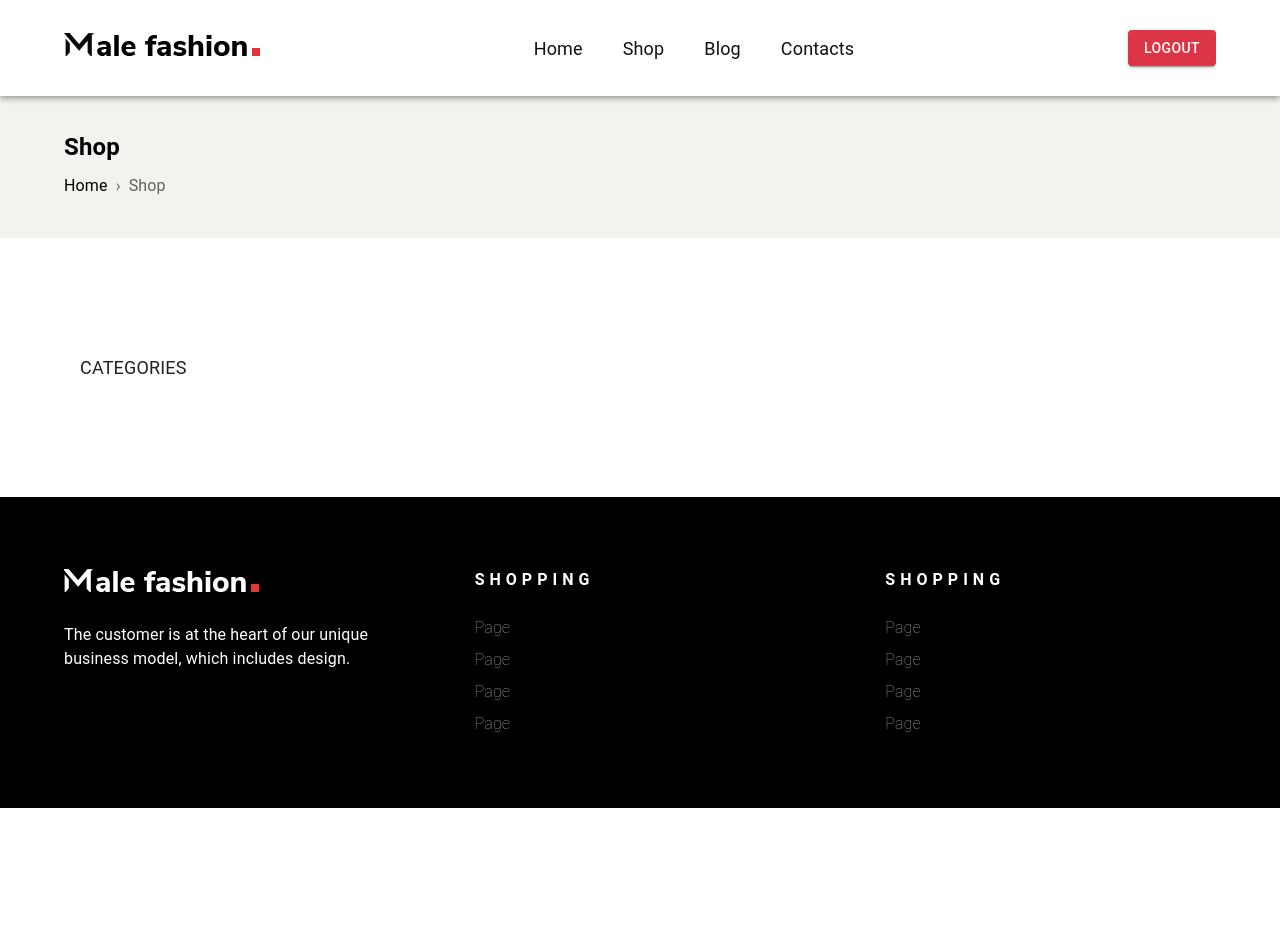
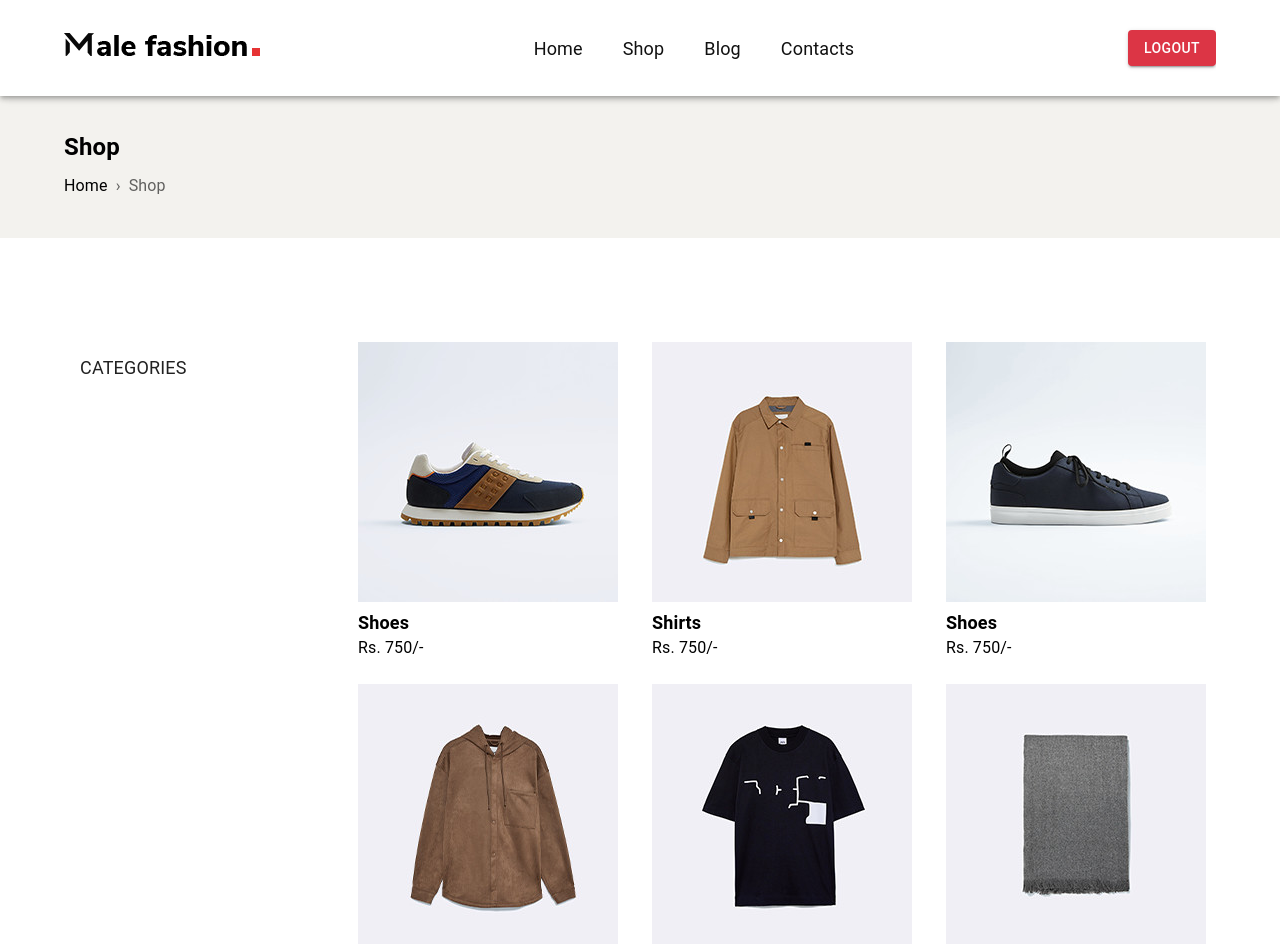
Before and after one commit to chintan-fxisai/E-Commerce, a React (Vite) app in the folder Frontend/: page /shop in a window 1280 px wide. Shown: the top 952 px of the page. Before the commit the page ends 808 px from the top, so only its background shows below. Built offline with nearby package versions, Linux system fonts and the light colour scheme; sample sign-in values are in the browser's storage; some icons are missing.

Commit message:
Shopping page Complete

```diff
--- a/Frontend/src/components/Breadcrumb/Breadcrumb.jsx
+++ b/Frontend/src/components/Breadcrumb/Breadcrumb.jsx
@@ -2,8 +2,6 @@ import { Box, Breadcrumbs, Container, Link, Typography } from '@mui/material'
 import React from 'react'
 
 function Accordian({ pageName }) {
-
-
 
     return (
         <Box
@@ -29,7 +27,8 @@ function Accordian({ pageName }) {
                             textDecoration: 'none'
                         }}>Home</Link>
                     <Typography
-                    >Shop</Typography>
+                    >{pageName}</Typography>
+
                 </Breadcrumbs>
 
             </Container>
--- /dev/null
+++ b/Frontend/src/pages/Shop/ProductDetail.jsx
@@ -0,0 +1,28 @@
+import React from 'react';
+import { useParams } from 'react-router-dom';
+import Breadcrumb from '../../components/Breadcrumb/Breadcrumb'
+import { Box, Typography } from '@mui/material';
+
+function ProductDetail() {
+
+  return (
+        <>
+            <Breadcrumb pageName="Products"/>
+            <Box className="ptb-120">
+                <Grid container spacing={3}>
+                    <Grid size={{lg:3}}>
+                        <img src="" alt="" />
+                    </Grid>
+                    <Grid size={{lg:9}}>
+                        <Typography variant="h3" color="initial">Product Name</Typography>
+                        <Typography variant="body1" color="initial">Product Details</Typography>
+                        <Typography variant="body1" color="initial">Product Price</Typography>
+                    </Grid>
+                </Grid>
+            </Box>
+        </>
+
+    );
+}
+
+export default ProductDetail;
--- /dev/null
+++ b/Frontend/src/pages/Shop/Shop.css
@@ -0,0 +1,10 @@
+.shop-img{
+    overflow: hidden;
+}
+
+
+.shop-img img:hover{
+    transform: scale(1.1,1.1);
+    transition: 0.3s all ease;
+    cursor: pointer;
+}
--- a/Frontend/src/pages/Shop/Shop.jsx
+++ b/Frontend/src/pages/Shop/Shop.jsx
@@ -2,25 +2,95 @@
 import React from 'react'
 import Container from '@mui/material/Container'
 import Accordian from '../../components/Breadcrumb/Breadcrumb'
-import { Box, Grid } from '@mui/material'
+import { Box, Grid, Typography } from '@mui/material'
 import Filter from './Filter';
 import Breadcrumb from './../../components/Breadcrumb/Breadcrumb'
+import ShopItem from './ShopItem';
+import './Shop.css'
+import { useNavigate } from 'react-router-dom';
 
 
 function Shop() {
-  const drawerWidth = 240;
 
   const categoryItem = ["Jacket", "Shoe", "Bag", "Scarf"]
+  const data = [
+    { "prod_id":"1",
+      "img_src": "/product-1.jpg",
+      "prod_name": "Shoes",
+      "prod_price": "Rs. 750/-"
+    },
+    { "prod_id":"2",
+      "img_src": "/product-2.jpg",
+      "prod_name": "Shirts",
+      "prod_price": "Rs. 750/-"
+    },
+    { "prod_id":"3",
+      "img_src": "/product-3.jpg",
+      "prod_name": "Shoes",
+      "prod_price": "Rs. 750/-"
+    },
+    { "prod_id":"4",
+      "img_src": "/product-4.jpg",
+      "prod_name": "Jacket",
+      "prod_price": "Rs. 750/-"
+    },
+    { "prod_id":"5",
+      "img_src": "/product-5.jpg",
+      "prod_name": "T-Shirt",
+      "prod_price": "Rs. 750/-"
+    },
+    { "prod_id":"6",
+      "img_src": "/product-6.jpg",
+      "prod_name": "Scarf",
+      "prod_price": "Rs. 750/-"
+    },
+    { "prod_id":"7",
+      "img_src": "/product-7.jpg",
+      "prod_name": "Bag",
+      "prod_price": "Rs. 750/-"
+    },
+    { "prod_id":"8",
+      "img_src": "/product-8.jpg",
+      "prod_name": "Polo Tshirt",
+      "prod_price": "Rs. 750/-"
+    }
+  ]
+
+  const navigate = useNavigate()
+
+  function handleProductClick(prod_id){
+    console.log("Clicked")
+    navigate('/shop/'+ prod_id)
+  }
+
   return (
+
     <>
-
       <Breadcrumb pageName={"Shop"} />
 
       <Container maxWidth="lg" sx={{ py: 13 }} >
-        <Grid container spacing={3} direction={'row'}>
+        <Grid container spacing={3} direction={'row'} >
           <Grid size={{ lg: 3 }}>
 
-              <Filter categoryName={"CATEGORIES"} categoryItems={categoryItem}/>
+            <Filter categoryName={"CATEGORIES"} categoryItems={categoryItem} />
+          </Grid>
+          <Grid container size={{ lg: 9 }}>
+
+            {data.map((data) => {
+              return (
+                <Grid size={{ lg: 4 }} key={data.prod_id}>
+                  <ShopItem
+                    Image={data.img_src}
+                    ItemName={data.prod_name}
+                    ItemPrice={data.prod_price}
+                    onClick={()=> handleProductClick(data.prod_id)}
+                  />
+                </Grid>
+              )
+            })}
+
+
+
           </Grid>
         </Grid>
 
--- /dev/null
+++ b/Frontend/src/pages/Shop/ShopItem.jsx
@@ -0,0 +1,26 @@
+import { Box, Typography } from '@mui/material'
+import React from 'react'
+import './Shop.css'
+
+function ShopItem({Image, ItemName, ItemPrice, onClick  }) {
+    return (
+        <>
+            <Box onClick={onClick}>
+                <Box className="shop-img">
+                    <img src={Image} alt="img"/>
+                </Box>
+                <Box>
+                    <Typography variant="body1" color="initial"
+                    sx={
+                        {   fontSize:18,
+                            fontWeight:600,
+                        }
+                    }>{ItemName}</Typography>
+                    <Typography variant="body1" color="initial">{ItemPrice}</Typography>
+                </Box>
+            </Box>
+        </>
+    )
+}
+
+export default ShopItem
--- a/Frontend/src/routes/routes.jsx
+++ b/Frontend/src/routes/routes.jsx
@@ -11,6 +11,7 @@ import Home from '../pages/Home/Home';
 import Shop from '../pages/Shop/Shop';
 import Blog from '../pages/Blog/Blog'
 import Contact from '../pages/Contact/Contact'
+import ProductDetail from '../pages/Shop/ProductDetail';
 
 function routes() {
     return (
@@ -50,11 +51,13 @@ function routes() {
                         </PrivateRoute>
                 }>
 
-                    <Route path='home' element={<Home/>}></Route>
-                    <Route path='shop' element={<Shop/>}></Route>
-                    {/* <Route path='pages' element={<Page/>}></Route> */}
-                    <Route path='blog' element={<Blog/>}></Route>
-                    <Route path='contact' element={<Contact/>}></Route>
+                    <Route path='home' element={<Home/>} />
+                    <Route path='shop' element={<Shop/>} />
+                    <Route path='/shop/:prod_id' element={<ProductDetail/>}/>
+
+                    {/* <Route path='pages' element={<Page/>} /> */}
+                    <Route path='blog' element={<Blog/>} />
+                    <Route path='contact' element={<Contact/>} />
 
                 </Route>
 
```
